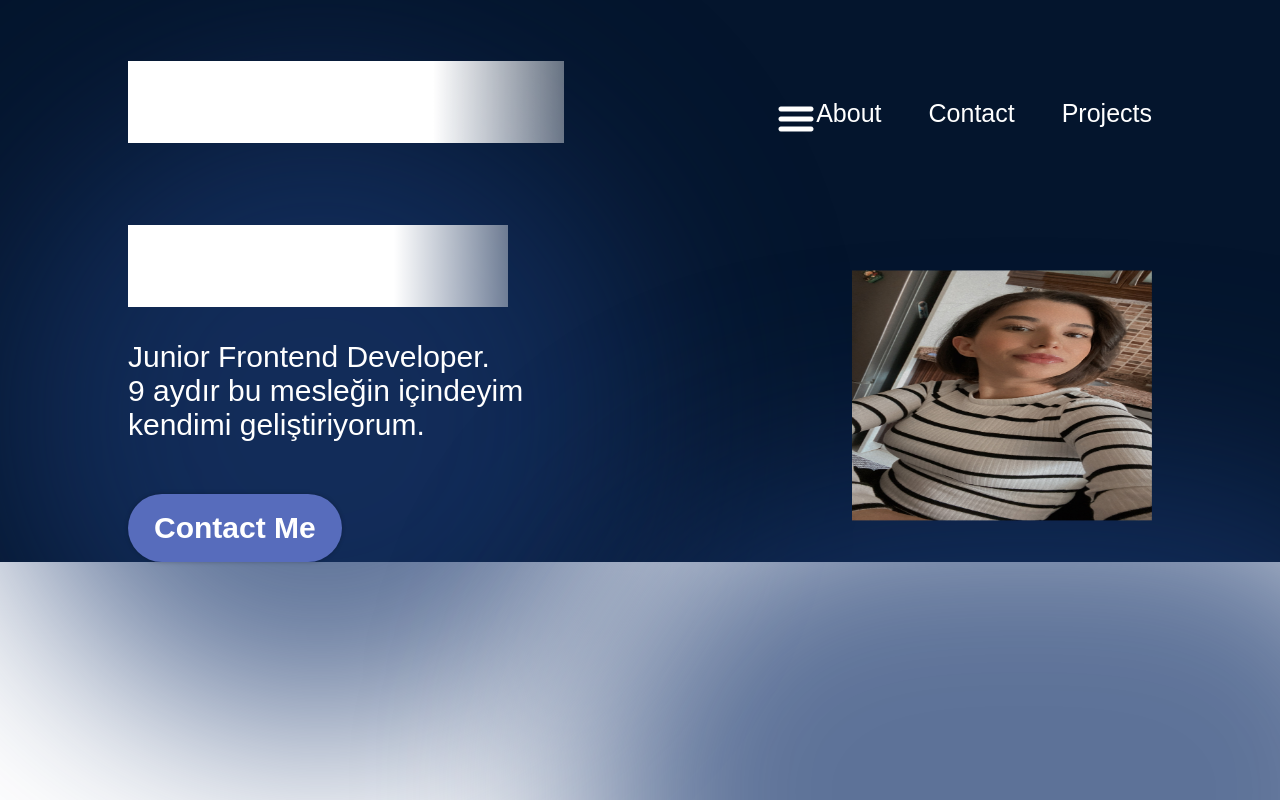
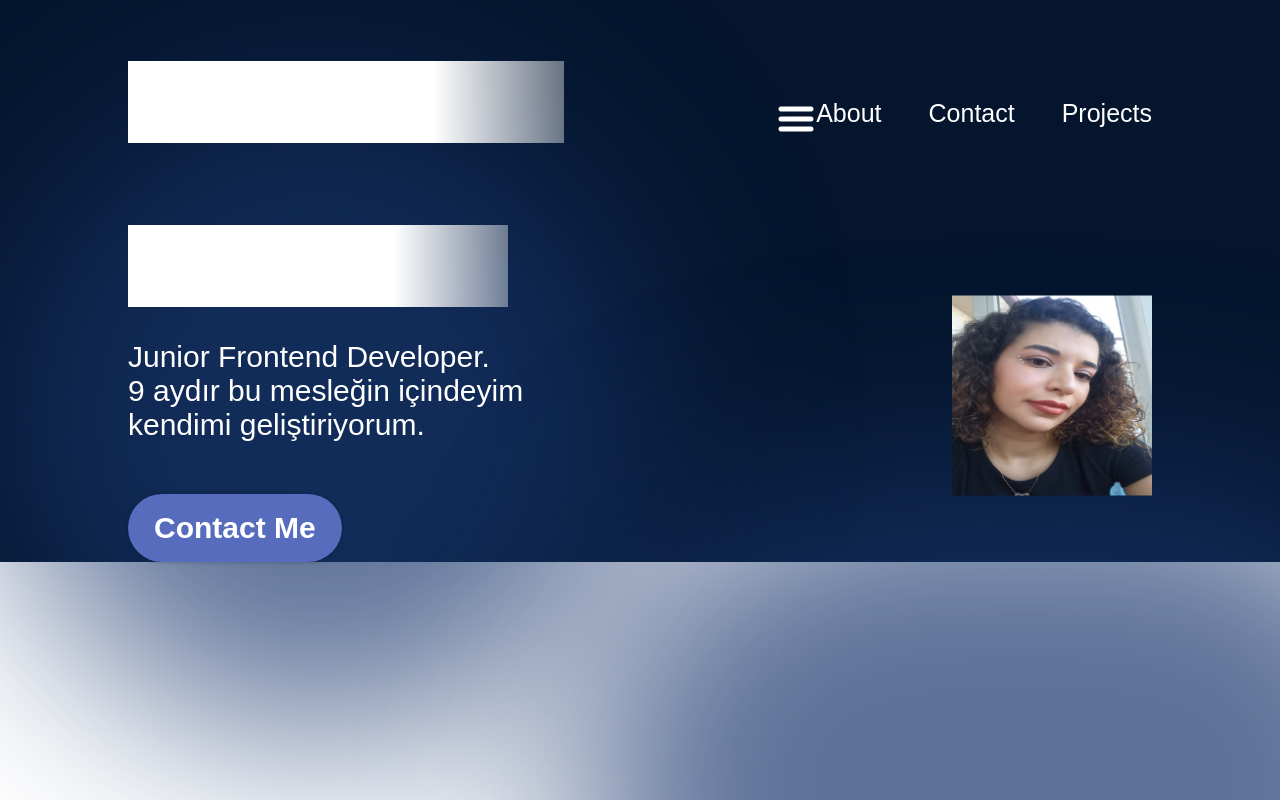
Before and after one commit to nildembuse/Portfolio, a React app: page / in a window 1280 px wide. Shown: the top 800 px of the page. Built offline with nearby package versions, Linux system fonts and the light colour scheme; the HTML template or start-up script is replaced by a standard one.

Commit message:
hero kismi yapiliyor

```diff
--- a/src/index.css
+++ b/src/index.css
@@ -58,8 +58,8 @@ html {
 }
 
 .heroImg {
-  width: 300px;
-  height: 250px;
+  width: 200px;
+  height: 200px;
   z-index: 1;
 
   animation-name: floating;
```
Also changed, not shown: src/assets/hero/hero.jpg, src/assets/hero/heroImage.png (deleted).
